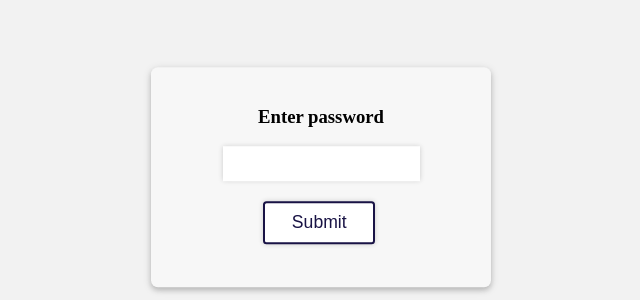
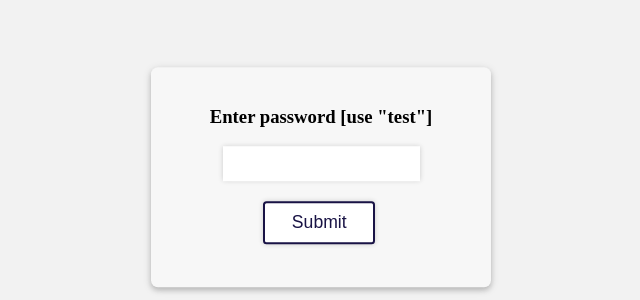
Before and after one commit to scott-daily/flask-data-app, a Flask app: page / in a window 1280 px wide. Shown: the part 223-523 px from the top of the page, without its empty margins (319-959 px from the left). Run offline with Flask 2, Linux system fonts and the light colour scheme; parts of the project's set-up code (start-up, migrations or seed data) failed here and were passed over.

Commit message:
feature: added pw to login screen for easy access

```diff
--- a/templates/login.html
+++ b/templates/login.html
@@ -1,5 +1,6 @@
 <!DOCTYPE html>
 <html>
+
 <head>
     <meta charset="utf-8" />
     <title>Login</title>
@@ -11,8 +12,10 @@
         {%if wrongpw %}
         <span class="warning">Incorrect password, please try again!</span>
         {% endif %}
-            <form action="/signin" method = "POST">
-                <p><h3>Enter password</h3></p>
+        <form action="/signin" method="POST">
+            <p>
+            <h3>Enter password [use "test"]</h3>
+            </p>
             <p><input type='text' name='pw' /></p>
             <p><button class="button" type='submit' value='Submit'>Submit</button></p>
         </form>
```
Lines whose indentation alone changed are shown as unchanged.
